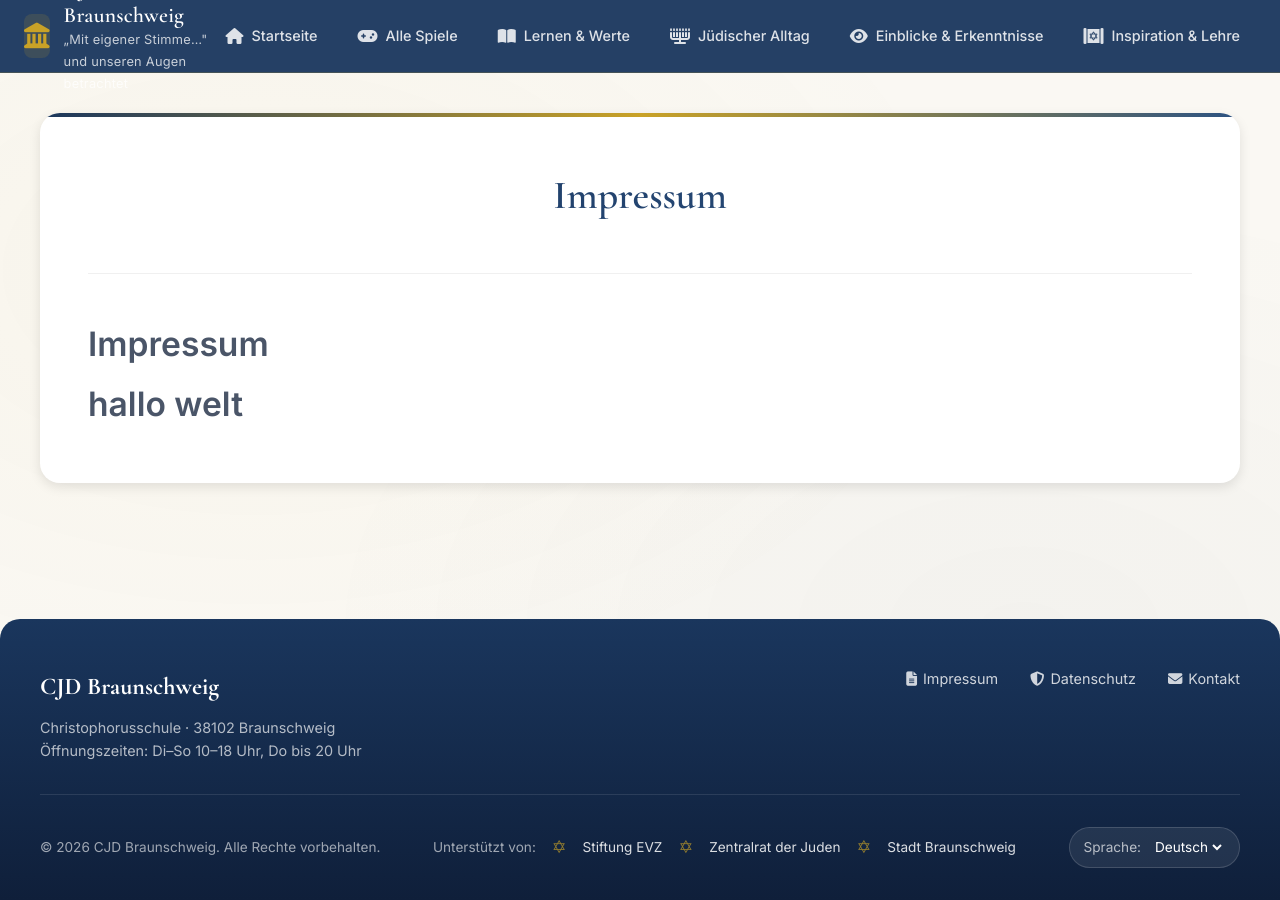
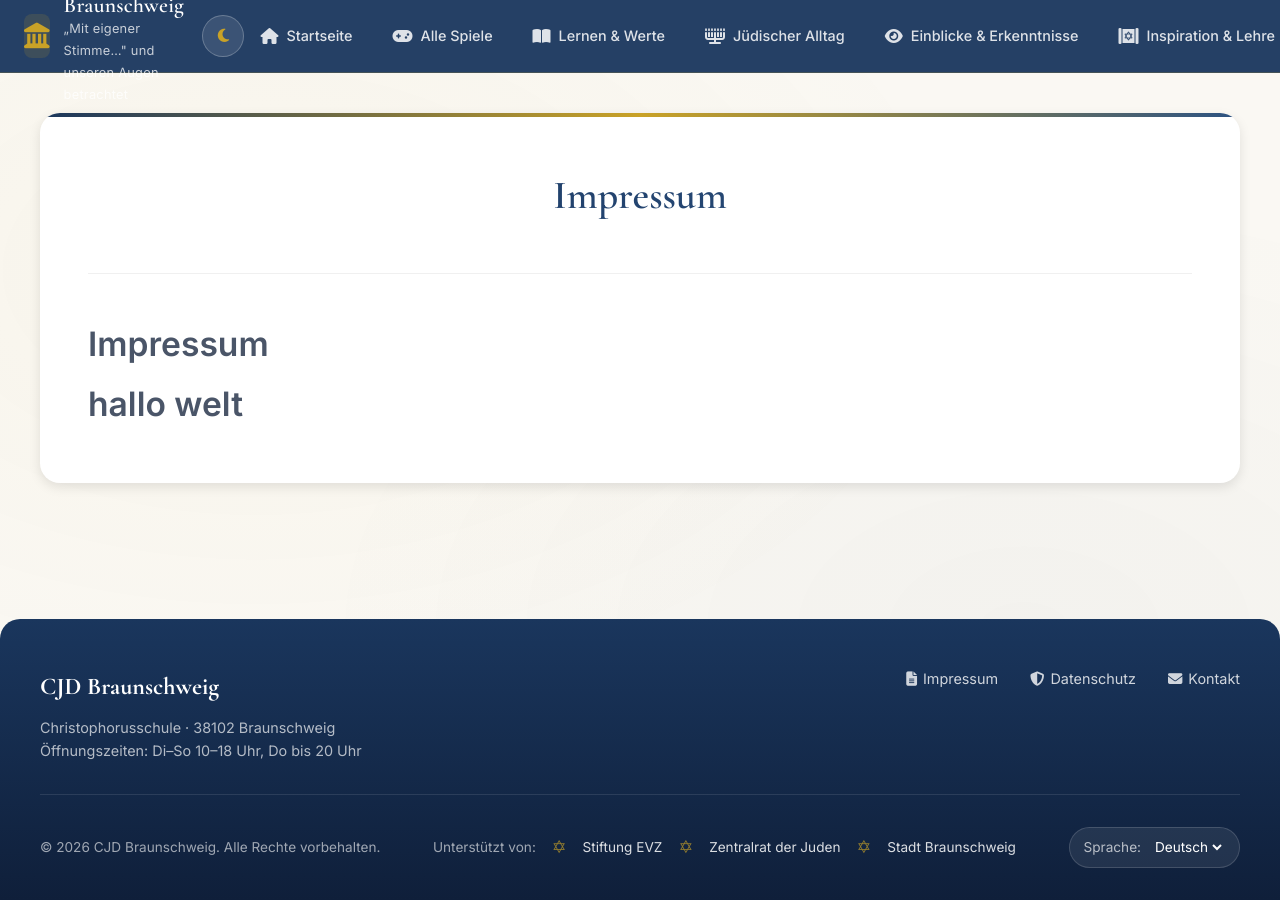
Before and after one commit to stolpersteinebs/stolpersteinebs.github.io, a Jekyll site: the page built from impressum.md, in a window 1280 px wide. Built offline with Jekyll 4.4.1, drawn with Linux system fonts in a browser that asks for light colours; our own code applies the rules of GitHub Pages for plain Markdown files.

Commit message:
Add dark mode toggle to default layout navigation

```diff
--- a/_layouts/default.html
+++ b/_layouts/default.html
@@ -30,6 +30,30 @@
             --radius-md: 12px;
             --radius-lg: 20px;
             --transition: all 0.25s cubic-bezier(0.4, 0, 0.2, 1);
+            --card-bg: var(--white);
+            --nav-bg: rgba(26, 54, 93, 0.95);
+            --texture-accent-1: rgba(201, 162, 39, 0.04);
+            --texture-accent-2: rgba(26, 54, 93, 0.03);
+        }
+
+        [data-theme="dark"] {
+            --primary: #9fc4ff;
+            --primary-light: #70a7ff;
+            --accent: #e6bf57;
+            --accent-soft: #6a5420;
+            --bg-warm: #0d1420;
+            --bg-cream: #182334;
+            --text-primary: #e6edf7;
+            --text-secondary: #bfd0e8;
+            --text-muted: #96adc9;
+            --white: #101a2a;
+            --card-bg: #152238;
+            --nav-bg: rgba(12, 23, 38, 0.9);
+            --shadow-sm: 0 1px 2px rgba(0,0,0,0.35);
+            --shadow-md: 0 6px 18px rgba(0,0,0,0.35);
+            --shadow-lg: 0 20px 44px rgba(0,0,0,0.42);
+            --texture-accent-1: rgba(230, 191, 87, 0.08);
+            --texture-accent-2: rgba(112, 167, 255, 0.08);
         }
 
         * {
@@ -58,8 +82,8 @@
             position: fixed;
             inset: 0;
             background:
-                radial-gradient(ellipse at 20% 30%, rgba(201, 162, 39, 0.04) 0%, transparent 50%),
-                radial-gradient(ellipse at 80% 70%, rgba(26, 54, 93, 0.03) 0%, transparent 50%);
+                radial-gradient(ellipse at 20% 30%, var(--texture-accent-1) 0%, transparent 50%),
+                radial-gradient(ellipse at 80% 70%, var(--texture-accent-2) 0%, transparent 50%);
             pointer-events: none;
             z-index: -1;
         }
@@ -83,7 +107,7 @@
 
         /* Navigation */
         .site-nav {
-            background: rgba(26, 54, 93, 0.95);
+            background: var(--nav-bg);
             backdrop-filter: blur(12px);
             -webkit-backdrop-filter: blur(12px);
             position: sticky;
@@ -158,6 +182,36 @@
             border-radius: var(--radius-sm);
         }
 
+        .nav-actions {
+            display: flex;
+            align-items: center;
+            gap: 10px;
+        }
+
+        .theme-toggle {
+            border: 1px solid rgba(255,255,255,0.24);
+            border-radius: 999px;
+            background: rgba(255,255,255,0.1);
+            color: var(--white);
+            width: 42px;
+            height: 42px;
+            cursor: pointer;
+            display: inline-flex;
+            align-items: center;
+            justify-content: center;
+            font-size: 0.95rem;
+            transition: var(--transition);
+        }
+
+        .theme-toggle:hover {
+            background: rgba(255,255,255,0.18);
+            transform: translateY(-1px);
+        }
+
+        .theme-toggle i {
+            color: var(--accent);
+        }
+
         .hamburger:hover {
             background: rgba(255,255,255,0.1);
         }
@@ -210,7 +264,7 @@
         }
 
         .content-container {
-            background: var(--white);
+            background: var(--card-bg);
             border-radius: var(--radius-lg);
             box-shadow: var(--shadow-md);
             padding: 48px;
@@ -449,7 +503,7 @@
         }
 
         /* Responsive */
-        @media (max-width: 900px) {
+        @media (max-width: 1040px) {
             .hamburger {
                 display: block;
             }
@@ -475,6 +529,10 @@
                 width: 100%;
                 padding: 12px 16px;
                 border-radius: var(--radius-sm);
+            }
+
+            .nav-actions {
+                gap: 6px;
             }
 
             .content-container {
@@ -525,9 +583,15 @@
                 </div>
             </a>
 
-            <button class="hamburger" id="hamburger" aria-label="{% if is_en %}Menu{% else %}Menü{% endif %}">
-                <i class="fas fa-bars"></i>
-            </button>
+            <div class="nav-actions">
+                <button class="theme-toggle" id="theme-toggle" aria-label="{% if is_en %}Toggle color mode{% else %}Farbmodus wechseln{% endif %}" aria-pressed="false">
+                    <i class="fas fa-moon" id="theme-icon"></i>
+                </button>
+
+                <button class="hamburger" id="hamburger" aria-label="{% if is_en %}Menu{% else %}Menü{% endif %}">
+                    <i class="fas fa-bars"></i>
+                </button>
+            </div>
 
             <ul class="nav-menu" id="nav-menu">
                 <li><a href="{% if is_en %}/en/{% else %}/{% endif %}" class="nav-link" data-nav="home">
@@ -688,6 +752,36 @@
                     }
                 });
             }
+
+            // Theme Toggle
+            const themeToggle = document.getElementById('theme-toggle');
+            const themeIcon = document.getElementById('theme-icon');
+            const prefersDark = window.matchMedia('(prefers-color-scheme: dark)').matches;
+            const savedTheme = localStorage.getItem('theme');
+            const initialTheme = savedTheme || (prefersDark ? 'dark' : 'light');
+
+            const applyTheme = (theme) => {
+                document.documentElement.setAttribute('data-theme', theme);
+                if (themeToggle) {
+                    themeToggle.setAttribute('aria-pressed', String(theme === 'dark'));
+                }
+
+                if (themeIcon) {
+                    themeIcon.classList.toggle('fa-moon', theme !== 'dark');
+                    themeIcon.classList.toggle('fa-sun', theme === 'dark');
+                }
+            };
+
+            applyTheme(initialTheme);
+
+            if (themeToggle) {
+                themeToggle.addEventListener('click', function() {
+                    const currentTheme = document.documentElement.getAttribute('data-theme') || 'light';
+                    const nextTheme = currentTheme === 'dark' ? 'light' : 'dark';
+                    localStorage.setItem('theme', nextTheme);
+                    applyTheme(nextTheme);
+                });
+            }
         });
     </script>
 </body>
```
